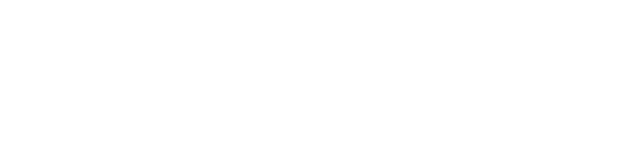
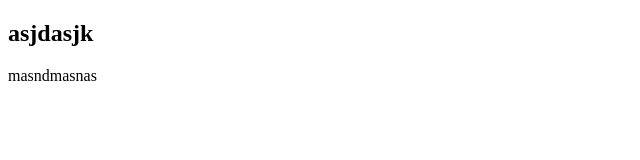
Before and after one commit to omermecik/goit, a plain HTML site: page index.html in a window 1280 px wide. Shown: the whole page, without its empty margins (0-640 px from the left). Drawn offline with Linux system fonts and the light colour scheme.

Commit message:
index html dosyama ekleme yaptım

```diff
--- a/index.html
+++ b/index.html
@@ -7,5 +7,10 @@
 </head>
 <body>
 
+    <h2>asjdasjk
+    </h2>
+    <k2>masndmasnas</k2>
+
+
 </body>
 </html>
```
